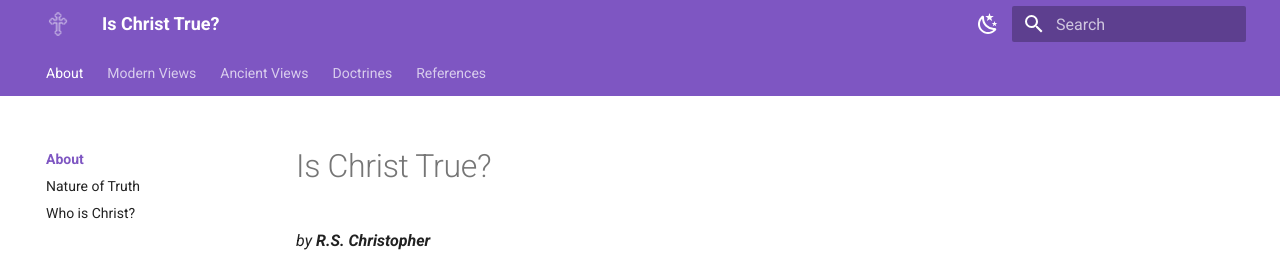
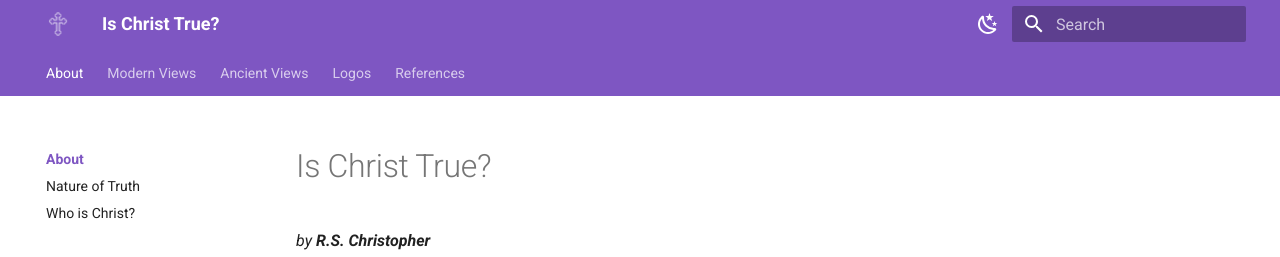
Before and after one commit to rschristopher/ischristtrue.com, an MkDocs documentation site: the page built from src/index.md, in a window 1280 px wide. Shown: the top 257 px of the page. Built offline with MkDocs 1.6.1 and Material for MkDocs 9.7.7, drawn with Linux system fonts in a browser that asks for light colours.

Commit message:
Update mkdocs.yml

```diff
--- a/mkdocs.yml
+++ b/mkdocs.yml
@@ -61,24 +61,23 @@ nav:
         - Death: ancient-views/death.md
         - Fall of Man: ancient-views/fall.md
         - Justification: ancient-views/justification.md
-        - Logos: ancient-views/logos.md
         - Mediation: ancient-views/mediation.md
         - Metanoia: ancient-views/metanoia.md
         - Mysteries: ancient-views/mysteries.md
         - Order from Chaos: ancient-views/order-chaos.md
         - Redemption of Man: ancient-views/redemption.md
         - Sin: ancient-views/sin.md
-    - Doctrines:
-        - doctrines/index.md
-        - Annunciation: doctrines/annunciation.md
-        - Nativity: doctrines/nativity.md
-        - Baptism: doctrines/baptism.md
-        - Temptations: doctrines/temptations.md
-        - Ministry: doctrines/ministry.md
-        - Cross: doctrines/cross.md
-        - Harrowing of Hades: doctrines/harrowing.md
-        - Resurrection: doctrines/resurrection.md
-        - Ascension: doctrines/ascension.md
+    - Logos:
+        - logos/index.md
+        - Annunciation: logos/annunciation.md
+        - Nativity: logos/nativity.md
+        - Baptism: logos/baptism.md
+        - Temptations: logos/temptations.md
+        - Ministry: logos/ministry.md
+        - Cross: logos/cross.md
+        - Harrowing of Hades: logos/harrowing.md
+        - Resurrection: logos/resurrection.md
+        - Ascension: logos/ascension.md
     - References:
         - references/index.md
 
```
